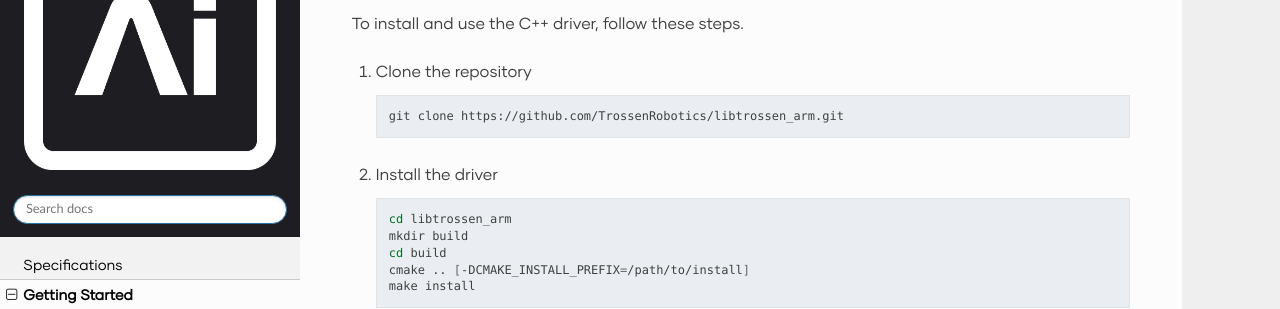
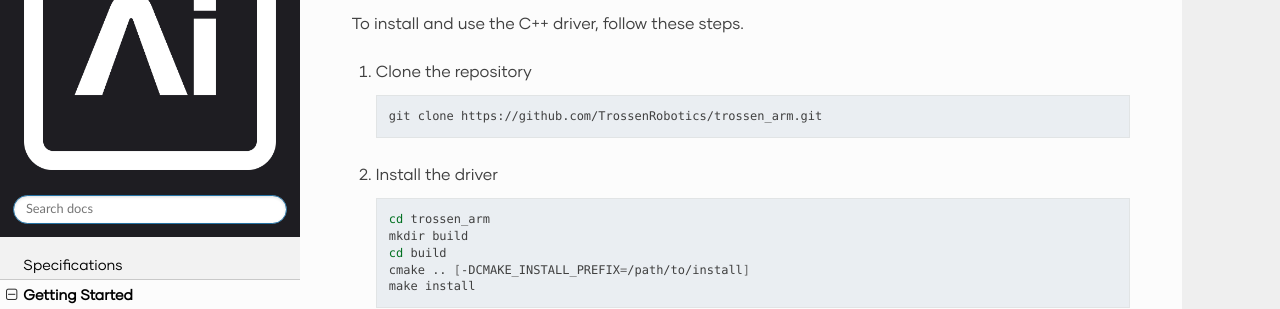
Before and after one commit to TrossenRobotics/trossen_arm, a Sphinx documentation site: the page built from docs/getting_started/software_setup.rst, in a window 1280 px wide and 900 px high, scrolled down 1396 px. Shown: the part 151-460 px from the top of the window. Built offline with Sphinx 7.4.7 and the Read the Docs theme 3.1.0, drawn with Linux system fonts in a browser that asks for light colours; some web fonts are replaced; pages that are not in the unit, such as notebooks, are missing from menus.

Commit message:
Fixed repository name

```diff
--- a/docs/getting_started/software_setup.rst
+++ b/docs/getting_started/software_setup.rst
@@ -75,13 +75,13 @@ To install and use the C++ driver, follow these steps.
 
     .. code-block:: bash
 
-        git clone https://github.com/TrossenRobotics/libtrossen_arm.git
+        git clone https://github.com/TrossenRobotics/trossen_arm.git
 
 2.  Install the driver
 
     .. code-block:: bash
 
-        cd libtrossen_arm
+        cd trossen_arm
         mkdir build
         cd build
         cmake .. [-DCMAKE_INSTALL_PREFIX=/path/to/install]
```
